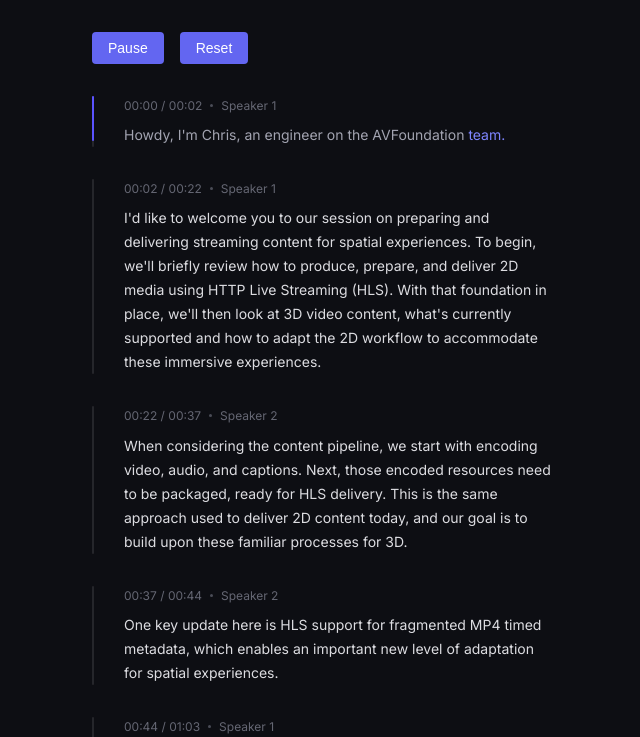
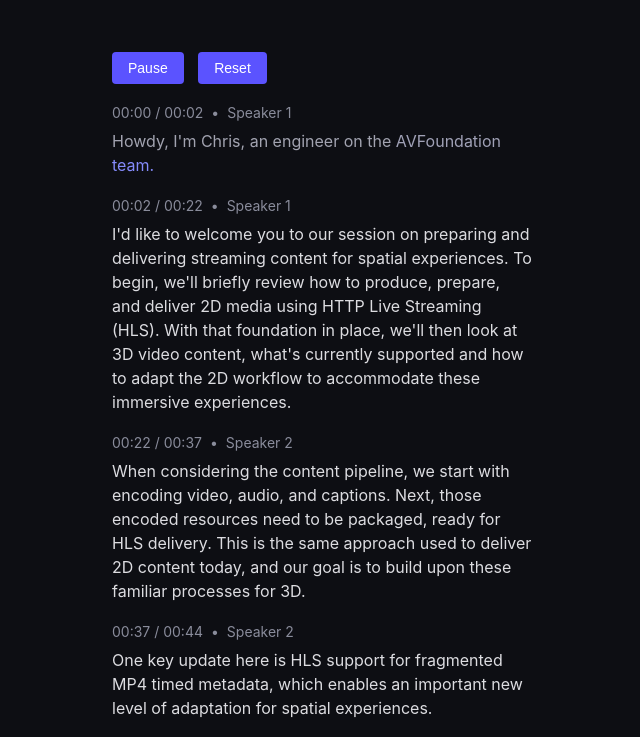
Before and after one commit to mrrocks/transcription, a website built with Parcel: page index.html in a window 1280 px wide. Both pictures are taken after a click on the button "Play". Shown: the top 737 px of the page, without its empty margins (318-958 px from the left). Built offline with nearby package versions, Linux system fonts and the light colour scheme.

Commit message:
Refactor transcript rendering and control structure
- Move transcript container and controls to static HTML
- Remove dynamic element creation in JavaScript
- Simplify segment rendering and control setup methods
- Remove progress bar and related animation logic
- Update CSS to reflect new structure and remove unnecessary styles

```diff
--- a/app.js
+++ b/app.js
@@ -9,7 +9,6 @@ const TRANSCRIPT_CONFIG = {
     highlight: '#7E85FF',
     pastText: 'rgba(212, 214, 230, 0.75)',
     futureText: 'rgba(243, 243, 247, 0.90)',
-    completedProgress: 'rgba(0, 0, 0, 0.3)',
   },
   transcript: {
     charactersPerMinute: 1000,
@@ -69,12 +68,6 @@ class TranscriptSegment {
     const segment = document.createElement('div');
     segment.className = 'transcript-segment';
 
-    const progress = document.createElement('div');
-    progress.className = 'progress-bar';
-    const progressFill = document.createElement('div');
-    progressFill.className = 'progress-fill';
-    progress.appendChild(progressFill);
-
     const content = document.createElement('div');
     content.className = 'content';
 
@@ -105,7 +98,6 @@ class TranscriptSegment {
       span.style.cursor = 'pointer';
       text.appendChild(span);
 
-      // Add space after word (except for last word)
       if (index < this.words.length - 1) {
         text.appendChild(document.createTextNode(' '));
       }
@@ -113,48 +105,15 @@ class TranscriptSegment {
 
     content.appendChild(header);
     content.appendChild(text);
-
-    segment.appendChild(progress);
     segment.appendChild(content);
 
     return segment;
   }
 
   update(currentTime, shouldAnimate = true, isPlaying = false) {
-    let progress;
-    if (currentTime < this.start) {
-      progress = 0;
-    } else if (currentTime >= this.end) {
-      progress = 1;
-    } else {
-      const elapsedTime = currentTime - this.start;
-      progress = elapsedTime / this.duration;
-    }
-
-    const progressBar = this.element.querySelector('.progress-fill');
-    const duration = shouldAnimate
-      ? TRANSCRIPT_CONFIG.animation.stateTransitionDuration
-      : 0;
-
     if (currentTime >= this.end) {
-      progressBar.classList.add('completed');
-      anime({
-        targets: progressBar,
-        height: '100%',
-        backgroundColor: TRANSCRIPT_CONFIG.colors.completedProgress,
-        duration,
-        easing: TRANSCRIPT_CONFIG.animation.easing,
-      });
       this.updateWordStates('past', isPlaying);
     } else {
-      progressBar.classList.remove('completed');
-      anime({
-        targets: progressBar,
-        height: `${progress * 100}%`,
-        backgroundColor: TRANSCRIPT_CONFIG.colors.primary,
-        duration,
-        easing: TRANSCRIPT_CONFIG.animation.easing,
-      });
       this.updateWordProgress(currentTime, isPlaying);
     }
   }
@@ -302,10 +261,15 @@ class Transcript {
       return transcriptSegment;
     });
 
-    this.container = this.createContainer();
+    this.container = document.querySelector('.transcript-container');
+    this.segmentsContainer = document.getElementById('segments-container');
+    this.playPauseBtn = document.getElementById('playPauseBtn');
+    this.resetBtn = document.getElementById('resetBtn');
+
     this.playbackController = new PlaybackController(this);
-    this.createControls();
+    this.setupControls();
     this.setupWordClickHandlers();
+    this.renderSegments();
   }
 
   getTotalDuration() {
@@ -313,7 +277,7 @@ class Transcript {
   }
 
   setupWordClickHandlers() {
-    this.container.addEventListener('click', e => {
+    this.segmentsContainer.addEventListener('click', e => {
       if (e.target.tagName === 'SPAN' && e.target.dataset.start) {
         const time = parseFloat(e.target.dataset.start);
         this.playbackController.seek(time);
@@ -321,114 +285,33 @@ class Transcript {
     });
   }
 
-  createControls() {
-    const controls = document.createElement('div');
-    controls.className = 'transcript-controls';
-
-    const playPause = document.createElement('button');
-    playPause.textContent = 'Play';
-    playPause.onclick = () => {
+  setupControls() {
+    this.playPauseBtn.onclick = () => {
       this.playbackController.togglePlayback();
-      playPause.textContent = this.playbackController.isPlaying
+      this.playPauseBtn.textContent = this.playbackController.isPlaying
         ? 'Pause'
         : 'Play';
     };
 
-    const reset = document.createElement('button');
-    reset.textContent = 'Reset';
-    reset.onclick = () => this.playbackController.reset();
-
-    controls.appendChild(playPause);
-    controls.appendChild(reset);
-    this.container.insertBefore(controls, this.container.firstChild);
-    this.playPauseBtn = playPause;
+    this.resetBtn.onclick = () => this.playbackController.reset();
   }
 
-  createContainer() {
-    const container = document.createElement('div');
-    container.className = 'transcript-container';
+  renderSegments() {
     this.segments.forEach(segment => {
-      container.appendChild(segment.element);
+      this.segmentsContainer.appendChild(segment.element);
     });
-    return container;
   }
 
   updateAllSegments(time, forceAnimate = false, isPlaying = false) {
     this.segments.forEach(segment => {
-      // For seeking, we want instant transitions for segments between origin and destination
       const shouldAnimate =
         isPlaying || (time >= segment.start && time <= segment.end);
-
-      if (time < segment.start) {
-        this.updateSegmentProgress(
-          segment,
-          0,
-          TRANSCRIPT_CONFIG.colors.primary,
-          time,
-          isPlaying,
-          shouldAnimate
-        );
-      } else if (time >= segment.end) {
-        this.updateSegmentProgress(
-          segment,
-          100,
-          TRANSCRIPT_CONFIG.colors.completedProgress,
-          time,
-          isPlaying,
-          shouldAnimate
-        );
-      } else {
-        segment.update(time, shouldAnimate, isPlaying);
-      }
+      segment.update(time, shouldAnimate, isPlaying);
     });
-  }
-
-  updateSegmentProgress(
-    segment,
-    height,
-    color,
-    time,
-    isPlaying,
-    shouldAnimate
-  ) {
-    const progressBar = segment.element.querySelector('.progress-fill');
-
-    if (!shouldAnimate) {
-      // Apply changes instantly without animation
-      progressBar.style.height = `${height}%`;
-      progressBar.style.backgroundColor = color;
-      segment.update(time, false, isPlaying);
-      return;
-    }
-
-    anime({
-      targets: progressBar,
-      height: `${height}%`,
-      backgroundColor: color,
-      duration: TRANSCRIPT_CONFIG.animation.stateTransitionDuration,
-      easing: isPlaying
-        ? TRANSCRIPT_CONFIG.animation.linearEasing
-        : TRANSCRIPT_CONFIG.animation.easing,
-    });
-    segment.update(time, true, isPlaying);
   }
 
   resetAllSegments() {
     this.segments.forEach(segment => {
-      const progressBar = segment.element.querySelector('.progress-fill');
-      progressBar.classList.remove('completed');
-      progressBar.style.height = '0%';
-      progressBar.style.backgroundColor = TRANSCRIPT_CONFIG.colors.primary;
-
-      anime.remove(progressBar);
-      anime({
-        targets: progressBar,
-        height: '0%',
-        backgroundColor: TRANSCRIPT_CONFIG.colors.primary,
-        duration: 0,
-        easing: 'linear',
-      });
-
       const spans = segment.element.querySelectorAll('.text span');
       anime.remove(spans);
       spans.forEach(span => {
@@ -464,5 +347,3 @@ const transcriptData = [
 ];
 
 const transcript = new Transcript(transcriptData);
-document.getElementById('app').innerHTML = '';
-document.getElementById('app').appendChild(transcript.container);
--- a/index.html
+++ b/index.html
@@ -3,11 +3,19 @@
 <head>
     <meta charset="UTF-8">
     <meta name="viewport" content="width=device-width, initial-scale=1.0">
-    <title>Parcel App</title>
+    <title>Transcript Player</title>
     <link rel="stylesheet" href="styles.css">
 </head>
 <body>
-    <div id="app"></div>
+    <div id="app">
+        <div class="transcript-container">
+            <div class="transcript-controls">
+                <button id="playPauseBtn">Play</button>
+                <button id="resetBtn">Reset</button>
+            </div>
+            <div id="segments-container"></div>
+        </div>
+    </div>
     <script src="https://cdnjs.cloudflare.com/ajax/libs/animejs/3.2.1/anime.min.js"></script>
     <script type="module" src="app.js"></script>
 </body>
--- a/styles.css
+++ b/styles.css
@@ -9,6 +9,7 @@ body {
   margin: 0;
   padding: 2rem;
   background: #0d0e13;
+  color: rgba(243, 243, 247, 0.9);
   -webkit-font-smoothing: antialiased;
   -moz-osx-font-smoothing: grayscale;
 }
@@ -20,142 +21,60 @@ body {
 
 .transcript-container {
   max-width: 800px;
-  font-family:
-    'Inter',
-    system-ui,
-    -apple-system,
-    sans-serif;
-  color: #fff;
+  margin: 0 auto;
+  padding: 20px;
+  font-family: -apple-system, BlinkMacSystemFont, 'Segoe UI', Roboto, Oxygen, Ubuntu, Cantarell, 'Open Sans', 'Helvetica Neue', sans-serif;
+}
+
+.transcript-controls {
+  margin-bottom: 20px;
+}
+
+.transcript-controls button {
+  margin-right: 10px;
+  padding: 8px 16px;
+  border: none;
+  border-radius: 4px;
+  background-color: #5B53FF;
+  color: white;
+  cursor: pointer;
+  font-size: 14px;
+}
+
+.transcript-controls button:hover {
+  background-color: #7E85FF;
 }
 
 .transcript-segment {
+  margin-bottom: 20px;
+  position: relative;
   display: flex;
-  margin-bottom: 2rem;
-  position: relative;
-  padding-left: 32px;
 }
 
-.progress-bar {
-  width: 1.5px;
-  background: rgba(255, 255, 255, 0.1);
-  position: absolute;
-  border-radius: 4px;
-  height: 100%;
-  min-height: 40px;
-  left: 0;
-}
-
-.progress-fill {
-  position: absolute;
-  width: 100%;
-  background: #5b53ff;
-  top: 0;
-  border-radius: 4px;
-}
-
-.progress-fill.completed {
-  background: rgba(0, 0, 0, 0.3);
+.content {
+  flex-grow: 1;
 }
 
 .header {
-  display: flex;
-  align-items: center;
-  gap: 0.25rem;
-  margin-bottom: 0.5rem;
-  font-size: 12px;
+  margin-bottom: 8px;
   color: rgba(189, 192, 212, 0.71);
-  opacity: 0.7;
+  font-size: 14px;
 }
 
-.content {
-  flex: 1;
-  line-height: 1.6;
+.bullet-point {
+  margin: 0 8px;
+}
+
+.bullet-point::before {
+  content: '•';
 }
 
 .text {
-  font-size: 14px;
-  line-height: 24px;
+  font-size: 16px;
+  line-height: 1.5;
+  color: rgba(243, 243, 247, 0.9);
 }
 
 .text span {
-  display: inline;
-  position: relative;
-  transition: all 0.2s ease;
+  transition: color 0.3s ease;
 }
-
-.text span:hover {
-  transform: translateY(-2px);
-  z-index: 10;
-  color: white !important;
-}
-
-.text span::after {
-  content: '';
-  position: absolute;
-  left: -4px;
-  right: -4px;
-  top: -2px;
-  bottom: -2px;
-  background: #3d404e;
-  border-radius: 6px;
-  z-index: -1;
-  box-shadow: 0 2px 8px rgba(0, 0, 0, 0.4);
-  opacity: 0;
-  transform: scale(0.97);
-  transition: all 0.2s ease;
-  pointer-events: none;
-  user-select: none;
-}
-
-.text span:hover::after {
-  opacity: 1;
-  transform: scale(1);
-  left: -8px;
-  right: -8px;
-  top: -6px;
-  bottom: -6px;
-}
-
-.text .past {
-  color: rgba(212, 214, 230, 0.75);
-}
-
-.text .current {
-  color: #7e85ff;
-}
-
-.text .future {
-  color: rgba(243, 243, 247, 0.9);
-}
-
-.transcript-controls {
-  margin-bottom: 2rem;
-  display: flex;
-  gap: 1rem;
-}
-
-.transcript-controls button {
-  background: rgb(99, 102, 241);
-  color: white;
-  border: none;
-  padding: 0.5rem 1rem;
-  border-radius: 4px;
-  cursor: pointer;
-  font-size: 0.875rem;
-  font-weight: 500;
-}
-
-.transcript-controls button:hover {
-  background: rgb(79, 82, 221);
-}
-
-.bullet-point {
-  display: inline-block;
-  width: 3px;
-  height: 3px;
-  background-color: currentColor;
-  opacity: 0.7;
-  border-radius: 80%;
-  margin: 0 4px;
-  vertical-align: middle;
-}
```
